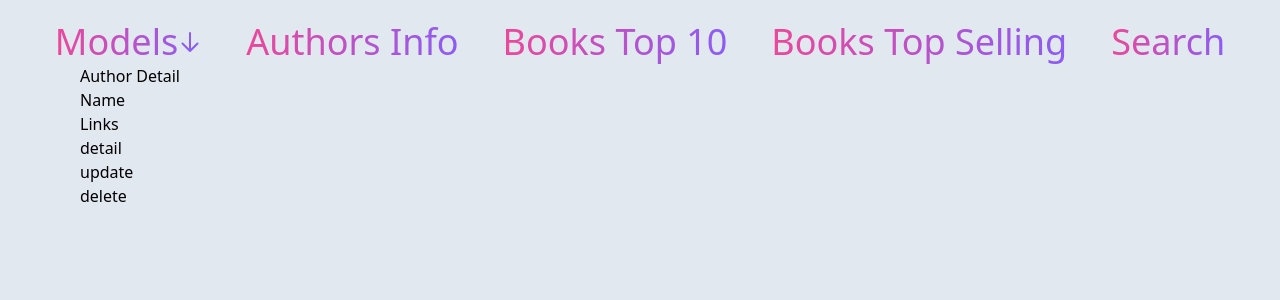
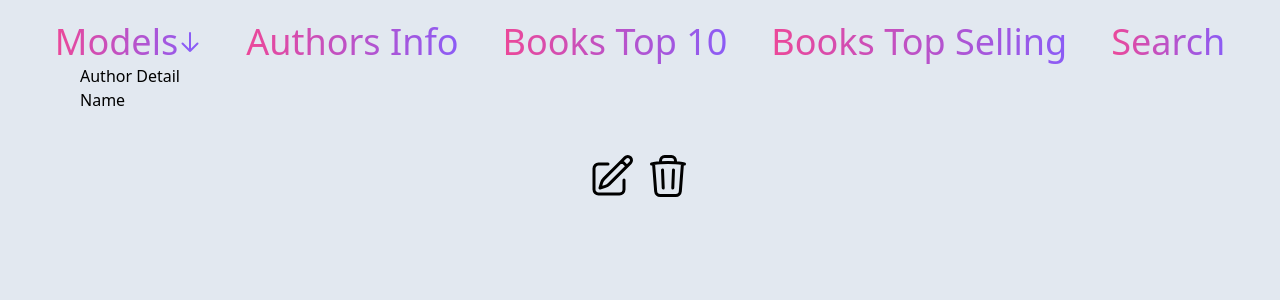
Before and after one commit to jaime7981/django_book_review, a Django app: template book_review/core/templates/core/author_detail.html in a window 1280 px wide. Shown: the top 300 px of the page. Run offline with Django 4.2, Linux system fonts and the light colour scheme; the template is opened without the code that fills it, so the values that code supplies are empty; some libraries are stand-ins or nearby versions.

Commit message:
update default_detail

```diff
--- a/book_review/core/templates/core/default_detail.html
+++ b/book_review/core/templates/core/default_detail.html
@@ -5,12 +5,10 @@
 
 {% endblock %}
 
-<div>
-    <h3>Links</h3>
-    <ul>
-        <li><a href='{% url object.detail_url_name object.id %}'>detail</a></li>
-        <li><a href='{% url object.update_url_name object.id %}'>update</a></li>
-        <li><a href='{% url object.delete_url_name object.id %}'>delete</a></li>
+<div class="flex flex-col items-center pt-10">
+    <ul class='flex gap-2'>
+      <li><a href="{% url object.update_url_name object.id %}">{% include 'core/icons/pencil-square.html' with size_class="w-12 h-12" %}</a></li>
+      <li><a href="{% url object.delete_url_name object.id %}">{% include 'core/icons/trash.html' with size_class="w-12 h-12" %}</a></li>
     </ul>
 </div>
 
```
